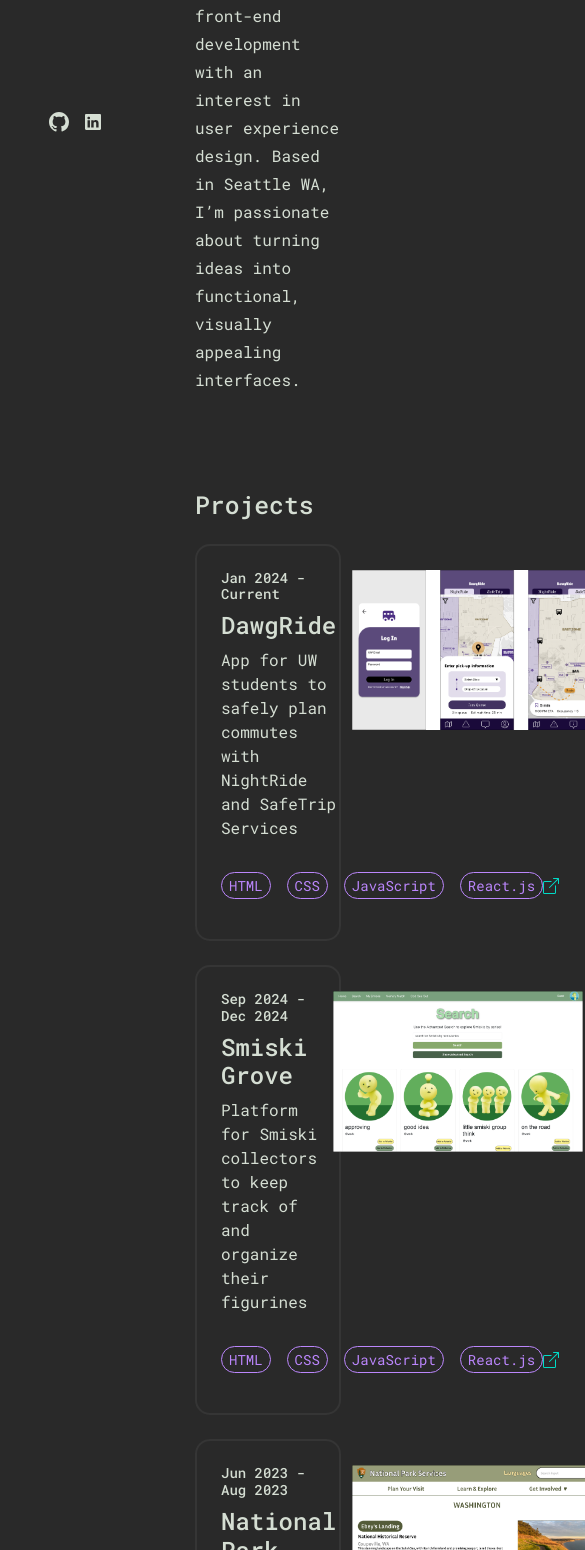
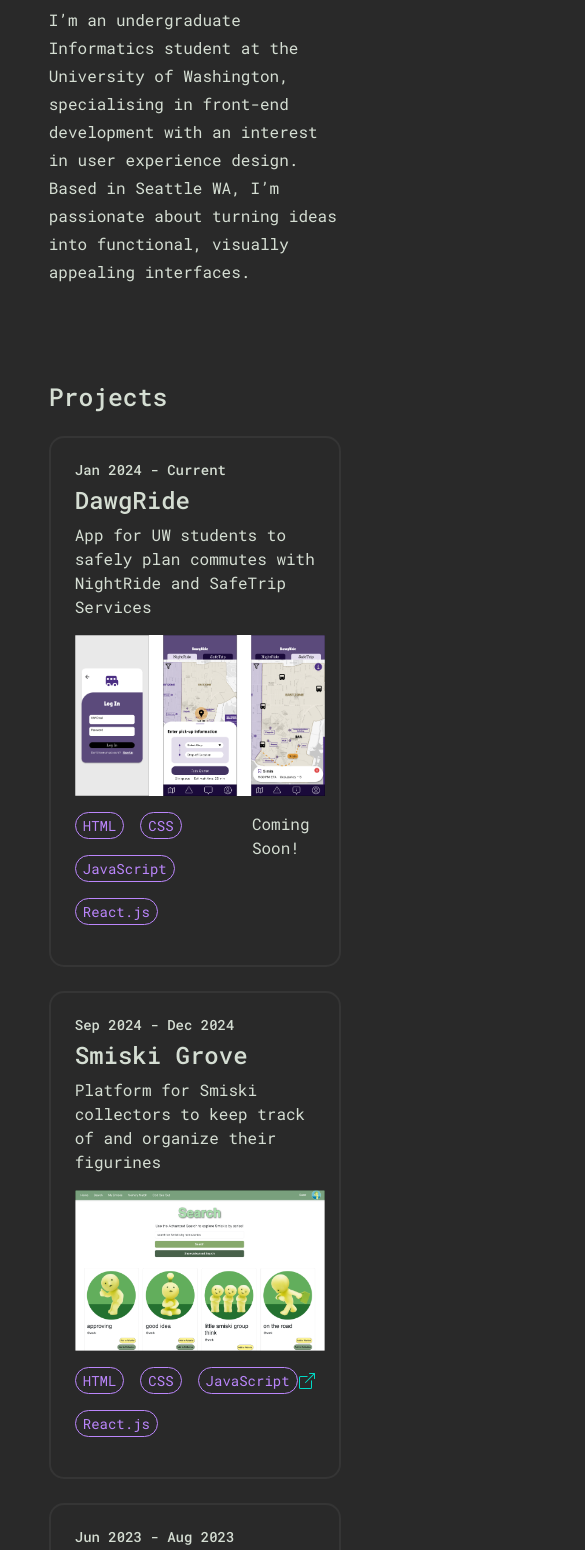
Before and after one commit to achan124/portfolio, a React (Vite) app: page / in a window 390 px wide. Shown: the part 338-1888 px from the top of the page, 585 px wide, since content can reach past the window. Built offline with nearby package versions, Linux system fonts and the light colour scheme; a web font is replaced by a local one.

Commit message:
responsive for mobile

```diff
--- a/src/App.jsx
+++ b/src/App.jsx
@@ -6,9 +6,9 @@ import { Experience } from "./Experience.jsx"
 export default function App() {
   return (
     <>
-      <div className="d-md-flex w-75 m-auto pt-5 mt-5">
+      <div className="d-lg-flex w-75 m-auto pt-5 mt-5">
 
-        <div className="position-fixed">
+        <div className="sidebar">
           <p>Hi, my name is</p>
           <h1 className="mb-5">Alexia Chan</h1>
 
@@ -38,7 +38,7 @@ export default function App() {
 
         </div>
 
-        <div className="mt-5 ms-auto w-50">
+        <div className="content">
           <p className="about">I’m an undergraduate Informatics student at the University of Washington, specialising in front-end development with an interest in user experience design. Based in Seattle WA, I’m passionate about turning ideas into functional, visually appealing interfaces.</p>
 
           <Projects />
--- a/src/Experience.jsx
+++ b/src/Experience.jsx
@@ -56,7 +56,7 @@ function ExperienceCard({ experience }) {
             <div >
                 <h4 className="role">{experience.role}</h4>
             </div>
-            <div className="d-flex justify-content-between">
+            <div className="d-xxl-flex justify-content-between">
                 <h3>{experience.company}</h3>
                 <p>{experience.dates}</p>
             </div>
--- a/src/Projects.jsx
+++ b/src/Projects.jsx
@@ -7,8 +7,8 @@ export function Projects() {
             techStack: ["HTML", "CSS", "JavaScript", "React.js"],
             dates: "Jan 2024 - Current",
             desc: "App for UW students to safely plan commutes with NightRide and SafeTrip Services",
-            linkText: "Coming soon!",
-            link: "#"
+            link: "#",
+            isLinkReady: false
         },
         {
             name: "Smiski Grove",
@@ -16,8 +16,8 @@ export function Projects() {
             techStack: ["HTML", "CSS", "JavaScript", "React.js"],
             dates: "Sep 2024 - Dec 2024",
             desc: "Platform for Smiski collectors to keep track of and organize their figurines",
-            linkText: "View Me",
-            link: "https://github.com/achan124/smiski-grove"
+            link: "https://github.com/achan124/smiski-grove",
+            isLinkReady: true
         },
         {
             name: "National Park Service",
@@ -25,8 +25,8 @@ export function Projects() {
             techStack: ["Figma"],
             dates: "Jun 2023 - Aug 2023",
             desc: "Redesign of the National Park Service website",
-            linkText: "View Me",
-            link: "https://www.figma.com/proto/7VlnJ5hHSkksXOLBohpSRu/UXplorers-Team-Projects?node-id=821-4172&starting-point-node-id=821%3A4172"
+            link: "https://www.figma.com/proto/7VlnJ5hHSkksXOLBohpSRu/UXplorers-Team-Projects?node-id=821-4172&starting-point-node-id=821%3A4172",
+            isLinkReady: true
         }
     ]
 
@@ -49,7 +49,7 @@ function ProjectCard({ project }) {
     return (
         <div className="mt-4 p-4 projectCard">
 
-            <div className="d-flex gap-3 justify-content-between">
+            <div className="d-xxl-flex gap-3 justify-content-between">
               <div>
                 <h4>{project.dates}</h4>
                 <h3>{project.name}</h3>
@@ -62,17 +62,18 @@ function ProjectCard({ project }) {
             </div>
 
             <div className="d-flex justify-content-between mt-3">
-                <div className="d-flex gap-3">
+                <div className="d-flex flex-wrap gap-3 row-gap-0">
                     {project.techStack.map((tech, index) => (
                         <p key={index} className="techStack">{tech}</p>
                     ))}
                 </div>
-                <a href={project.link} target="_blank">
-                    <svg xmlns="http://www.w3.org/2000/svg" width="16" height="16" fill="#00DAC6" className="bi bi-box-arrow-up-right" viewBox="0 0 16 16">
-                        <path fillRule="evenodd" d="M8.636 3.5a.5.5 0 0 0-.5-.5H1.5A1.5 1.5 0 0 0 0 4.5v10A1.5 1.5 0 0 0 1.5 16h10a1.5 1.5 0 0 0 1.5-1.5V7.864a.5.5 0 0 0-1 0V14.5a.5.5 0 0 1-.5.5h-10a.5.5 0 0 1-.5-.5v-10a.5.5 0 0 1 .5-.5h6.636a.5.5 0 0 0 .5-.5"/>
-                        <path fillRule="evenodd" d="M16 .5a.5.5 0 0 0-.5-.5h-5a.5.5 0 0 0 0 1h3.793L6.146 9.146a.5.5 0 1 0 .708.708L15 1.707V5.5a.5.5 0 0 0 1 0z"/>
-                    </svg>
-                </a>
+                {project.isLinkReady ?
+                    (<a href={project.link} target="_blank">
+                        <svg xmlns="http://www.w3.org/2000/svg" width="16" height="16" fill="#00DAC6" className="bi bi-box-arrow-up-right" viewBox="0 0 16 16">
+                            <path fillRule="evenodd" d="M8.636 3.5a.5.5 0 0 0-.5-.5H1.5A1.5 1.5 0 0 0 0 4.5v10A1.5 1.5 0 0 0 1.5 16h10a1.5 1.5 0 0 0 1.5-1.5V7.864a.5.5 0 0 0-1 0V14.5a.5.5 0 0 1-.5.5h-10a.5.5 0 0 1-.5-.5v-10a.5.5 0 0 1 .5-.5h6.636a.5.5 0 0 0 .5-.5"/>
+                            <path fillRule="evenodd" d="M16 .5a.5.5 0 0 0-.5-.5h-5a.5.5 0 0 0 0 1h3.793L6.146 9.146a.5.5 0 1 0 .708.708L15 1.707V5.5a.5.5 0 0 0 1 0z"/>
+                        </svg>
+                    </a>) : "Coming Soon!"}
             </div>
 
         </div>
--- a/src/styles.css
+++ b/src/styles.css
@@ -5,41 +5,27 @@
     color: rgb(213, 222, 211);
 }
 
-body {
-    background-color: #292929;
-}
+body {background-color: #292929;}
 
-h1 {
-    font-size: 50px;
-}
+h1 {font-size: 50px;}
 
-h3 {
-    font-size: 24px;
-}
+h3 {font-size: 24px;}
 
-h4, .techStack {
-    font-size: 14px;
-}
+h4, .techStack {font-size: 14px;}
 
-.about {
-    line-height: 1.75;
-}
+.about {line-height: 1.75;}
 
-ul {
-    list-style: decimal-leading-zero inside none;
-}
+ul {list-style: decimal-leading-zero inside none;}
+
+a {color: #00DAC6;}
+
+.role {color: #DB3F76;}
+
+img {width: 250px;}
 
 li, a {
     text-decoration: none;
     margin-bottom: 16px;
-}
-
-a {
-    color: #00DAC6;
-}
-
-.role {
-    color: #DB3F76;
 }
 
 .projectCard, .experienceCard {
@@ -52,10 +38,6 @@ a {
     box-shadow: 2px 2px 2px 2px #5f5f5f38;
 }
 
-img {
-    width: 250px;
-}
-
 .techStack {
     color: #BB86Fc;
     border: 1px solid #BB86Fc;
@@ -63,208 +45,16 @@ img {
     padding: 2px 7px;
 }
 
-.socials {
-    margin-top: 250px;
-}
-
-/*
-.about {
-    padding: 16px;
-} */
-
-/* navbar */
-/* nav {
-    background-color: #E8E8E8;
-}
-
-.navLinks {
-    display: none;
-}
-
-.navLinks a {
-    color: black;
-    text-decoration: none;
-    margin-top: 12px;
-}
-
-button:hover, .checkOutWork:hover, .projLink:hover {
-    filter: drop-shadow(4px 4px 4px #0015B7);
-    transition: 0.1s;
-}
-
-.navLinks a:hover {
-    filter: drop-shadow(4px 4px 4px hsla(0, 0%, 0%, 36%));
-    transition: 0.1s;
-}
-
-.hamburger-line {
-    display: block;
-    width: 25px;
-    height: 3px;
-    margin: 5px;
-    background-color: #333;
-    transition: all 0.3s;
-}
-
-
-/* text */
-/* p, li, label {
-    color: black;
-}
-
-.logo, h1, h2, h3, button, a {
-    color: #0015B7;
-}
-
-h1 {
-    font-size: 40px;
-}
-
-h2 {
-    font-size: 30px;
-    text-align: center;
-    padding-top: 50px;
-    padding-bottom: 25px;
-}
-
-h3 {
-    font-size: 20px;
-}
-
-h4 {
-    font-size: 16px;
-}
-
-.jobDesc {
-    font-size: 14px;
-}
-
-.summary, h4 {
-    color: hsla(0, 0%, 0%, 57%);
-}
-
-button, .checkOutWork {
-    background-color: #E8E8E8;
-    border: 2px solid #0015b7a6;
-    border-radius: 14px;
-    padding: 0px 25px;
-    height: 50px;
-}  */
-
-
-/* projects and experience */
-/* .pjCard, .exCard {
-    filter: drop-shadow(4px 7px 4px #A1A1A1);
-    width: 350px;
-}
-
-.pjCard {
-    height: 500px;
-}
-
-.techStack {
-    font-size: 14px;
-    background-color: #0015B7;
-    color: white;
-    border-radius: 20px;
-    padding: 2px 7px;
-}
-
-.projLink {
-    text-decoration: none;
-    background-color: white;
-    border: 2px solid #0015B7;
-    border-radius: 14px;
-    padding: 0px 25px;
-
-}
-
-ul {
-    list-style-type: "⭐️";
-} */
-
-
-/* contact */
-/* .contactForm {
-    background-color: #DADADA;
-    width: 1000px;
-}
-
-.contactForm h2 {
-    font-size: 46px;
-}
-
-.formInputs {
-    padding: 0px 150px;
-    margin-top: -30px;
-}
-
-input, textarea {
-    filter: drop-shadow(4px 7px 4px #A1A1A1);
-}
-
-input:focus, textarea:focus {
-    outline: 1px solid #8b8b8b;
-} */
-
-
-/* media breakpoints */
-/* @media (min-width: 490px) {
-    h1 {
-        font-size: 60px;
+@media (min-width: 992px) {
+    .content {
+        width: 50%;
+        margin-left: auto;
+        margin-top: 48px;
     }
-
-    h2 {
-        font-size: 56px;
-        padding-bottom: 50px;
+    .sidebar {
+        position: fixed;
+    }
+    .socials {
+        margin-top: 250px;
     }
 }
-
-@media (min-width: 992px) {
-    nav {
-        position: fixed;
-        top: 0;
-        width: 100%;
-        z-index: 1;
-    }
-
-    .about {
-        margin: 0px 100px;
-        padding-top: 200px;
-        padding-bottom: 200px;
-        gap: 100px
-    }
-
-    .about img {
-        width: 400px;
-    }
-
-    .experience {
-        padding-bottom: 200px;
-    }
-
-    h2 {
-        padding-top: 100px;
-    }
-
-    .projects, .experience {
-        margin-bottom: 100px;
-    }
-
-    .exCard {
-        width: 800px;
-    }
-}
-
-@media (min-width: 1200px) {
-    h1 {
-        font-size: 70px;
-    }
-
-    .about {
-        margin: 0px 175px;
-        padding-top: 200px;
-        padding-bottom: 200px;
-        gap: 100px
-    }
-}  */
```
